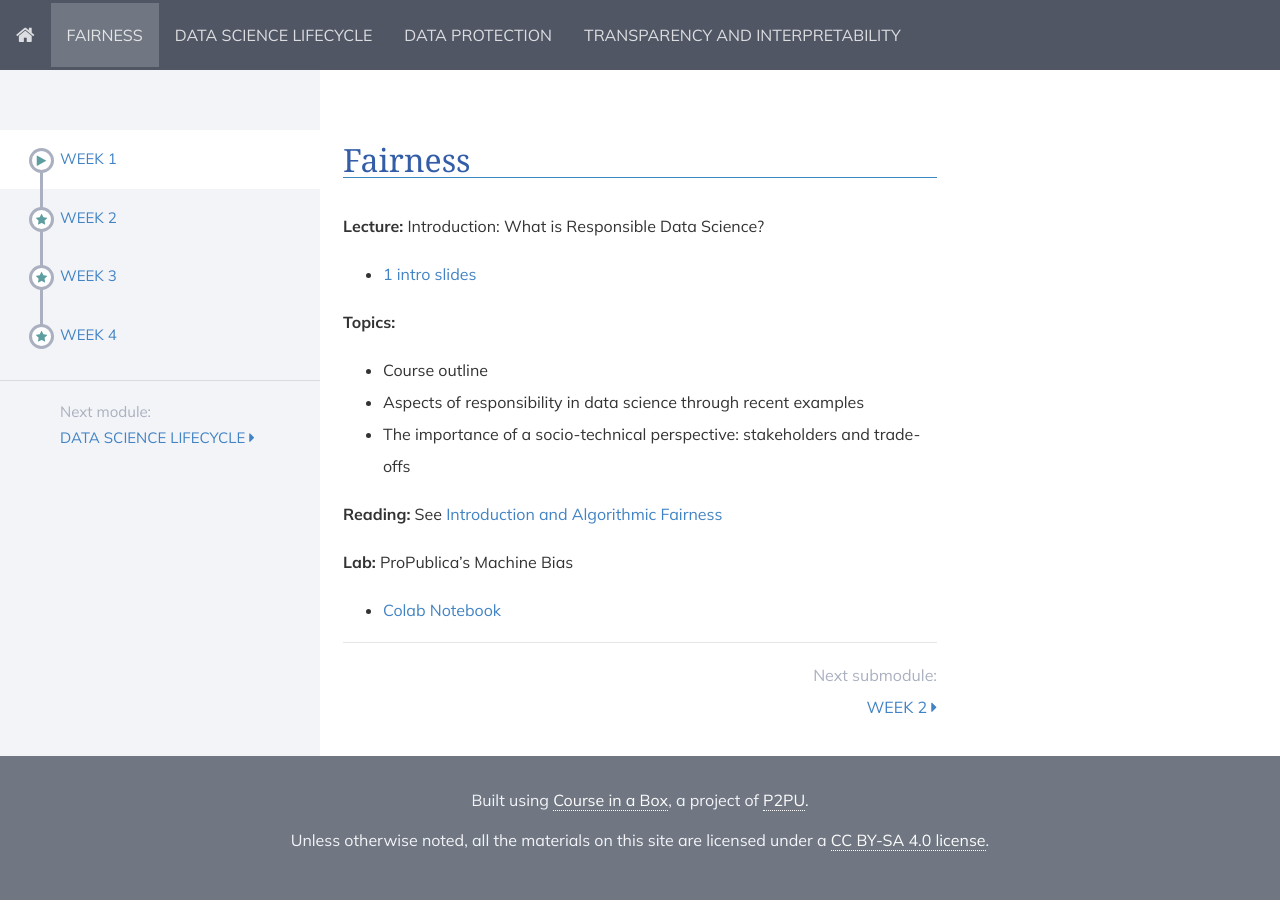
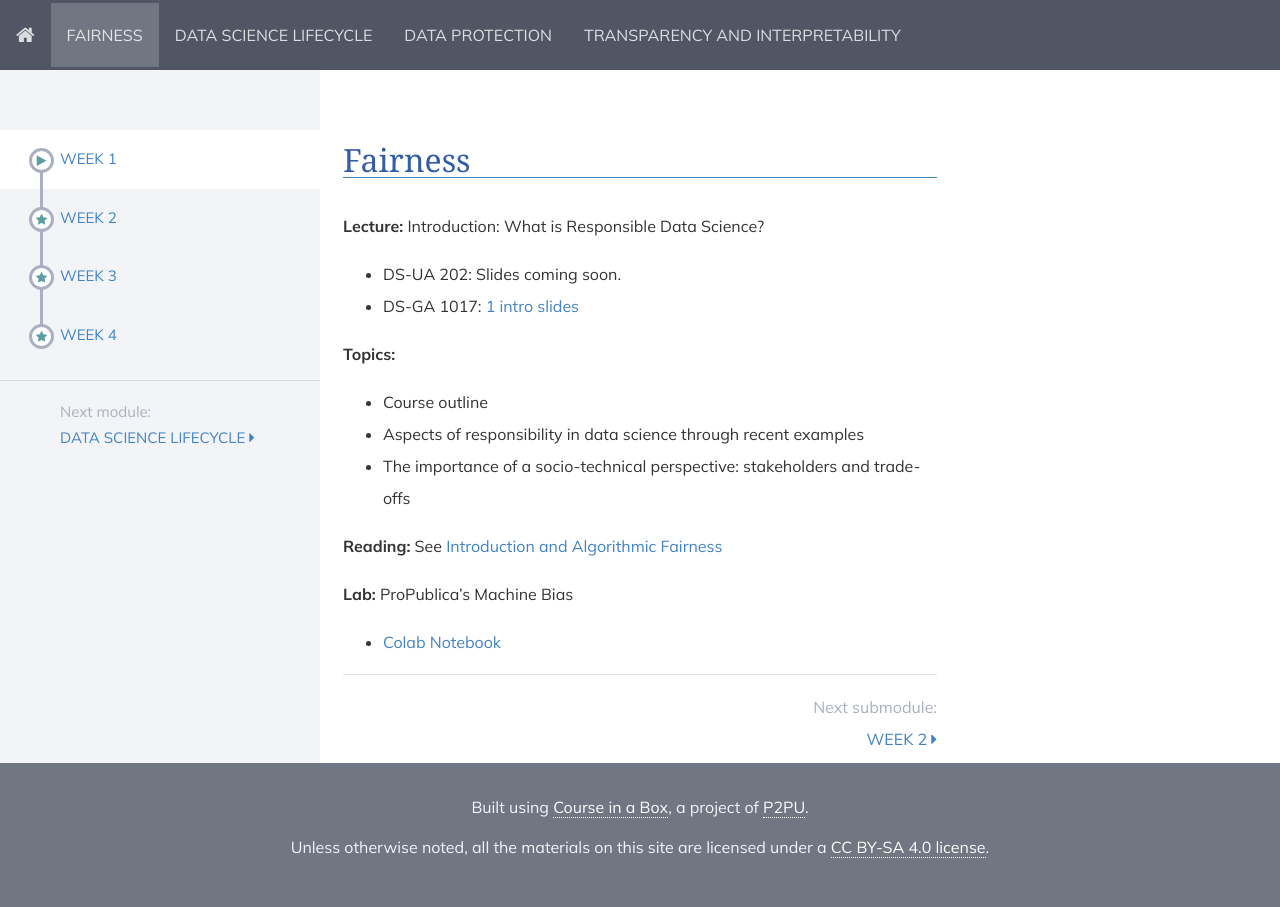
Before and after one commit to DataResponsibly/rds24, a Jekyll site: the page built from modules/fairness/_posts/2000-01-01-week1.md, in a window 1280 px wide. Built offline with Jekyll 4.4.1, drawn with Linux system fonts in a browser that asks for light colours; nearby versions of some CDN libraries.

Commit message:
Update 2000-01-01-week1.md

```diff
--- a/modules/fairness/_posts/2000-01-01-week1.md
+++ b/modules/fairness/_posts/2000-01-01-week1.md
@@ -6,7 +6,8 @@ title: Week 1
 
 **Lecture:** Introduction: What is Responsible Data Science?
 
-*   [1 intro slides](../../../assets/1_Intro.pdf)
+* DS-UA 202: Slides coming soon.
+* DS-GA 1017: [1 intro slides](../../../assets/1_Intro.pdf)
 
 **Topics:**
 
```
